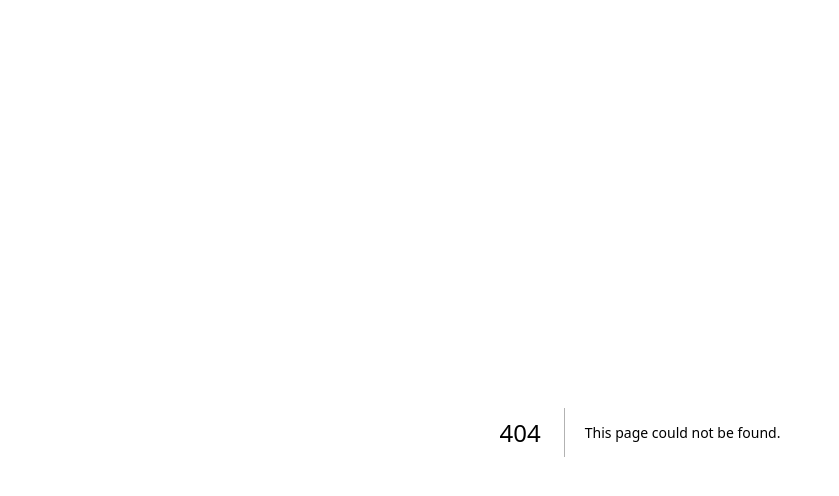
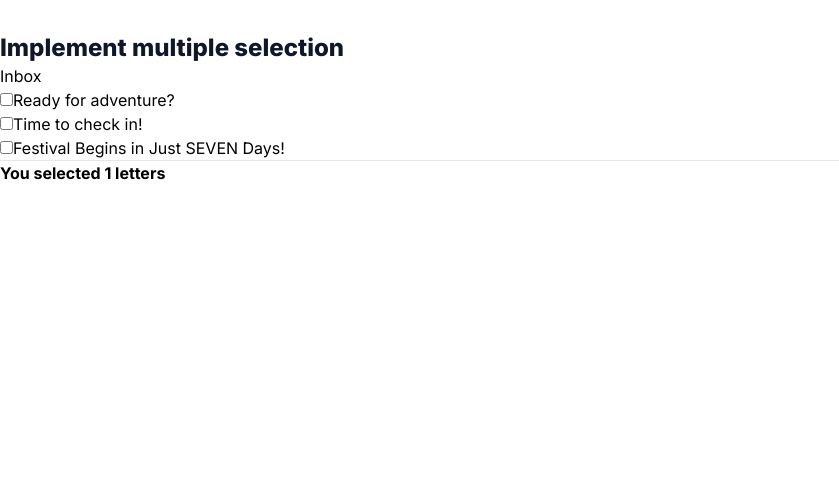
Before and after one commit to TaiseiNemoto/react-practice-app, a Next.js app: page /choosing-the-state-structure/implement-multiple-selection in a window 1280 px wide. Before the commit this address had no page. Shown: the top 496 px of the page, without its empty margins (0-839 px from the left). Built offline with nearby package versions, Linux system fonts and the light colour scheme.

Commit message:
[add][WIP]Choosing the State Structure：Implement multiple selectionのファイル作成まで完了

```diff
--- /dev/null
+++ b/src/app/choosing-the-state-structure/implement-multiple-selection/data.ts
@@ -0,0 +1,17 @@
+export const letters = [
+  {
+    id: 0,
+    subject: 'Ready for adventure?',
+    isStarred: true,
+  },
+  {
+    id: 1,
+    subject: 'Time to check in!',
+    isStarred: false,
+  },
+  {
+    id: 2,
+    subject: 'Festival Begins in Just SEVEN Days!',
+    isStarred: false,
+  },
+];
--- /dev/null
+++ b/src/app/choosing-the-state-structure/implement-multiple-selection/page.tsx
@@ -0,0 +1,11 @@
+import MailClient from '@/components/choosing-the-state-structure/implement-multiple-selection/MailClient';
+import H1Element from '@/components/common/H1Element';
+
+export default function page() {
+  return (
+    <main>
+      <H1Element title="Implement multiple selection" />
+      <MailClient />
+    </main>
+  );
+}
--- a/src/app/choosing-the-state-structure/page.tsx
+++ b/src/app/choosing-the-state-structure/page.tsx
@@ -10,8 +10,12 @@
         link="/choosing-the-state-structure/fix-a-broken-packing-list"
       />
       <PageLink
-        pageName="Fix the disappearing selection "
+        pageName="Fix the disappearing selection"
         link="/choosing-the-state-structure/fix-the-disappearing-selection"
+      />
+      <PageLink
+        pageName="Implement multiple selection"
+        link="/choosing-the-state-structure/implement-multiple-selection"
       />
     </main>
   );
--- /dev/null
+++ b/src/components/choosing-the-state-structure/implement-multiple-selection/Letter.tsx
@@ -0,0 +1,28 @@
+type Letter = {
+  id: number;
+  subject: string;
+  isStarred: boolean;
+};
+
+type LetterProps = {
+  letter: Letter;
+  onToggle: (arg: number) => void;
+  isSelected: boolean;
+};
+
+export default function Letter({ letter, onToggle, isSelected }: LetterProps) {
+  return (
+    <li className={isSelected ? 'selected' : ''}>
+      <label>
+        <input
+          type="checkbox"
+          checked={isSelected}
+          onChange={() => {
+            onToggle(letter.id);
+          }}
+        />
+        {letter.subject}
+      </label>
+    </li>
+  );
+}
--- /dev/null
+++ b/src/components/choosing-the-state-structure/implement-multiple-selection/MailClient.tsx
@@ -0,0 +1,35 @@
+'use client';
+
+import { letters } from '@/app/choosing-the-state-structure/implement-multiple-selection/data';
+import { useState } from 'react';
+import Letter from './Letter';
+
+export default function MailClient() {
+  const [selectedId, setSelectedId] = useState<number | null>(null);
+
+  const selectedCount = 1;
+
+  function handleToggle(toggleId: number) {
+    setSelectedId(toggleId);
+  }
+
+  return (
+    <>
+      <h2>Inbox</h2>
+      <ul>
+        {letters.map((letter) => (
+          <Letter
+            key={letter.id}
+            letter={letter}
+            isSelected={letter.id === selectedId}
+            onToggle={handleToggle}
+          />
+        ))}
+        <hr />
+        <p>
+          <b>You selected {selectedCount} letters</b>
+        </p>
+      </ul>
+    </>
+  );
+}
```
